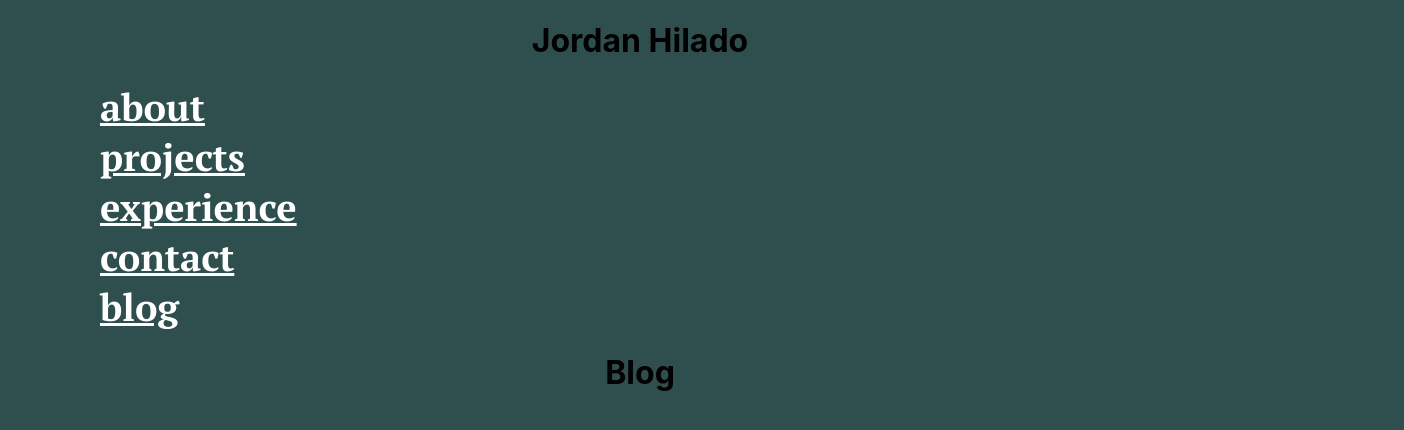
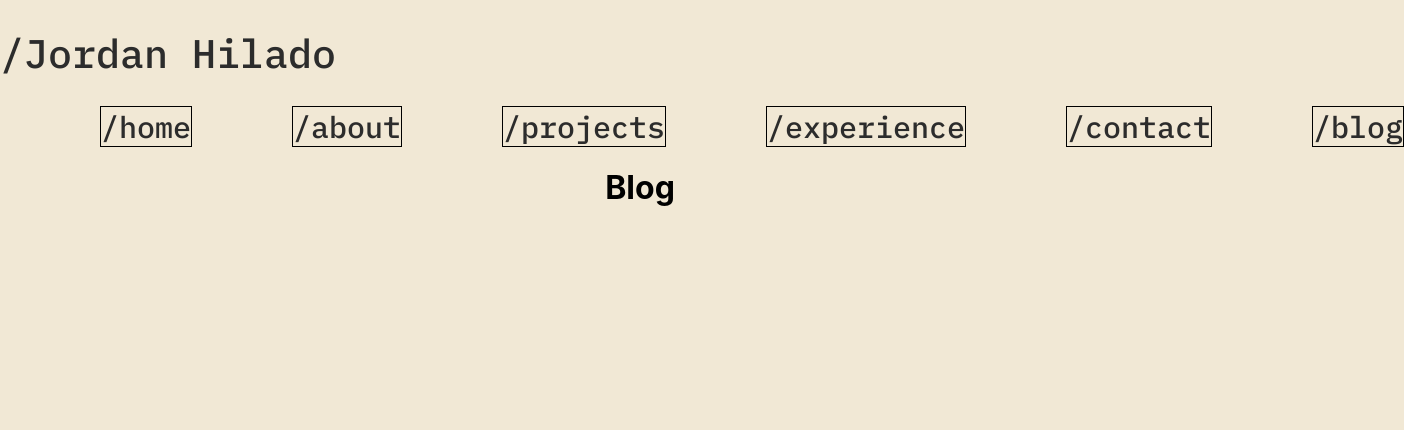
Before and after one commit to jordanhilado/portfolio-website, a React (Create React App) app: page /blog in a window 1280 px wide. Shown: the top 430 px of the page, 1404 px wide, since content can reach past the window. Built offline with nearby package versions, Linux system fonts and the light colour scheme.

Commit message:
Pre-flex box

```diff
--- a/package.json
+++ b/package.json
@@ -11,6 +11,7 @@
     "react-dom": "^17.0.1",
     "react-router-dom": "^5.2.0",
     "react-scripts": "4.0.0",
+    "react-typical": "^0.1.3",
     "web-vitals": "^0.2.4"
   },
   "scripts": {
--- a/public/index.html
+++ b/public/index.html
@@ -11,6 +11,8 @@
     />
     <link rel="apple-touch-icon" href="%PUBLIC_URL%/logo192.png" />
     <link href="https://fonts.googleapis.com/css2?family=PT+Serif:wght@700&display=swap" rel="stylesheet">
+    <link href="https://fonts.googleapis.com/css2?family=IBM+Plex+Mono:wght@500&display=swap" rel="stylesheet">
+
     <!--
       manifest.json provides metadata used when your web app is installed on a
       user's mobile device or desktop. See https://developers.google.com/web/fundamentals/web-app-manifest/
--- a/src/App.css
+++ b/src/App.css
@@ -2,7 +2,7 @@
   text-align: center;
 }
 body {
-  background-color: darkslategrey;
+  background-color: #F1E8D5;
 }
 .App-logo {
   height: 40vmin;
@@ -37,8 +37,33 @@ body {
 
 .flex-nav {
   display: flex;
-  font-family: 'PT Serif', serif;
+  /* font-family: 'PT Serif', serif; */
+  font-family: 'IBM Plex Mono', monospace;
   color: white;
-  font-size: 38px;
+  font-size: 30px;
   margin-left: 100px;
+  color: #2C2C2C;
+  border: 1px solid black;
+  max-width: 200px;
+  text-decoration: none;
 }
+.flex-nav:hover {
+  color: green;
+}
+.name {
+  color: #2C2C2C;
+  font-family: 'IBM Plex Mono', monospace;
+  font-size: 40px;
+  font-weight: 300;
+}
+.moving-text {
+  color: #4B4B4B;
+  font-family: 'IBM Plex Mono', monospace;
+  border: 1px solid black;
+  height: 40px;
+  line-height: 200%;
+  width: 220px;
+}
+.flex {
+  display: flex;
+}
--- a/src/App.js
+++ b/src/App.js
@@ -6,13 +6,15 @@ import Experience from './components/Experience';
 import Contact from './components/Contact';
 import Blog from './components/Blog';
 import Nav from './Nav';
+import Typical from 'react-typical'
 import { BrowserRouter as Router, Switch, Route } from 'react-router-dom';
+import { Link } from 'react-router-dom';
 
 function App() {
   return (
     <Router>
       <div className="App">
-        <h1>Jordan Hilado</h1>
+        <Link to="/" style={{ textDecoration: 'none' }}><h1 className="flex name">/Jordan Hilado</h1></Link>
         <Nav />
         <Switch>
           <Route path="/" exact component={Home} />
@@ -29,7 +31,20 @@ function App() {
 
 const Home = () => (
   <div>
-    <h1>homepage</h1>
+    <h1 className="flex">homepage</h1>
+    <p className="moving-text">
+      I'm a {' '}
+      <Typical
+      loop={Infinity}
+      steps={['Student 📚', 1500,
+            'Developer 👨‍💻', 1500,
+            'Laker Fan 🏀', 1500,
+            'Open Sourcer 🛠', 1500,
+            'Hydro Homie 🚰', 1500,
+            'Learner 📝', 1500]}
+      wrapper="b"
+      />
+    </p>
   </div>
 )
 
--- a/src/Nav.js
+++ b/src/Nav.js
@@ -5,12 +5,13 @@ import { Link } from 'react-router-dom';
 
 function Nav() {
     return (
-        <div>
-            <Link to="/about" className="flex-nav">about</Link>
-            <Link to="/projects" className="flex-nav">projects</Link>
-            <Link to="/experience" className="flex-nav">experience</Link>
-            <Link to="/contact" className="flex-nav">contact</Link>
-            <Link to="/blog" className="flex-nav">blog</Link>
+        <div className="flex">
+            <Link to="/" className="flex-nav">/home</Link>
+            <Link to="/about" className="flex-nav">/about</Link>
+            <Link to="/projects" className="flex-nav">/projects</Link>
+            <Link to="/experience" className="flex-nav">/experience</Link>
+            <Link to="/contact" className="flex-nav">/contact</Link>
+            <Link to="/blog" className="flex-nav">/blog</Link>
         </div>
     );
 }
```
Also changed, not shown: 1 other file (tests, documents, lock files or other folders).
